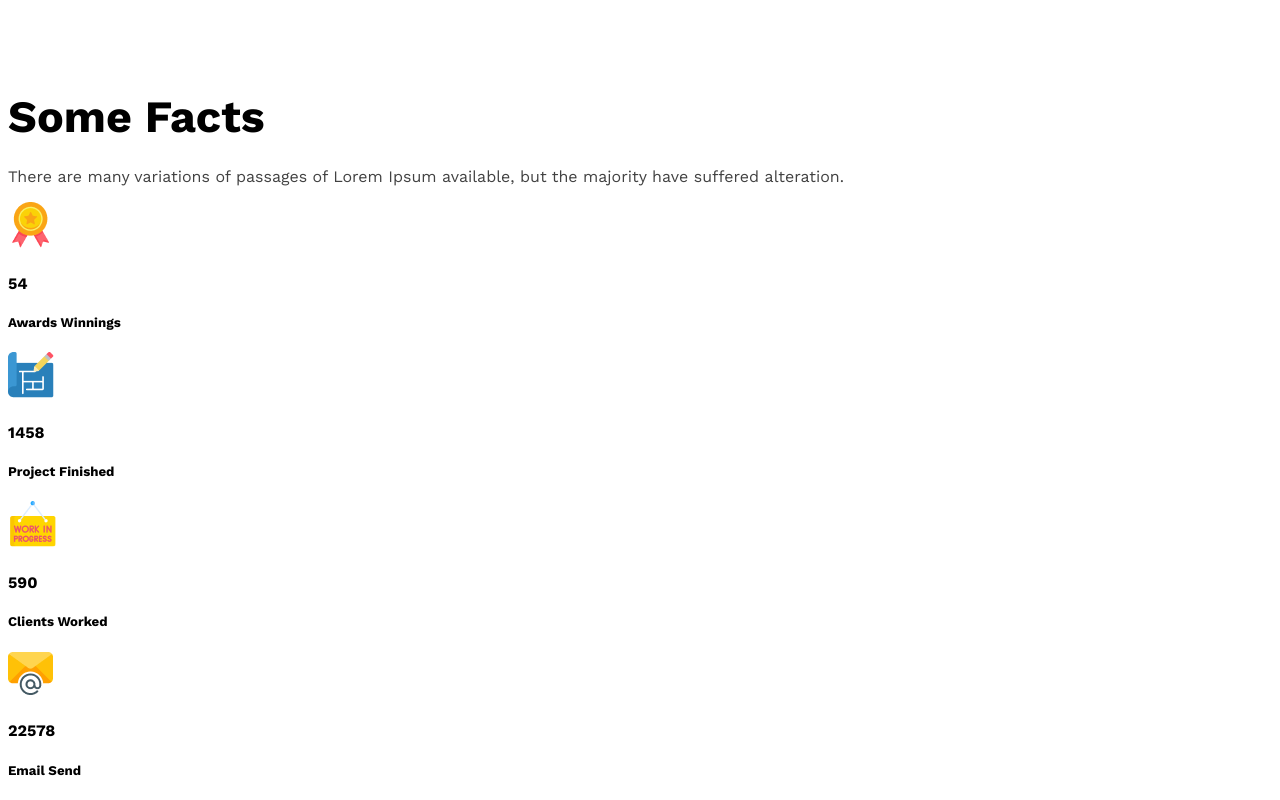
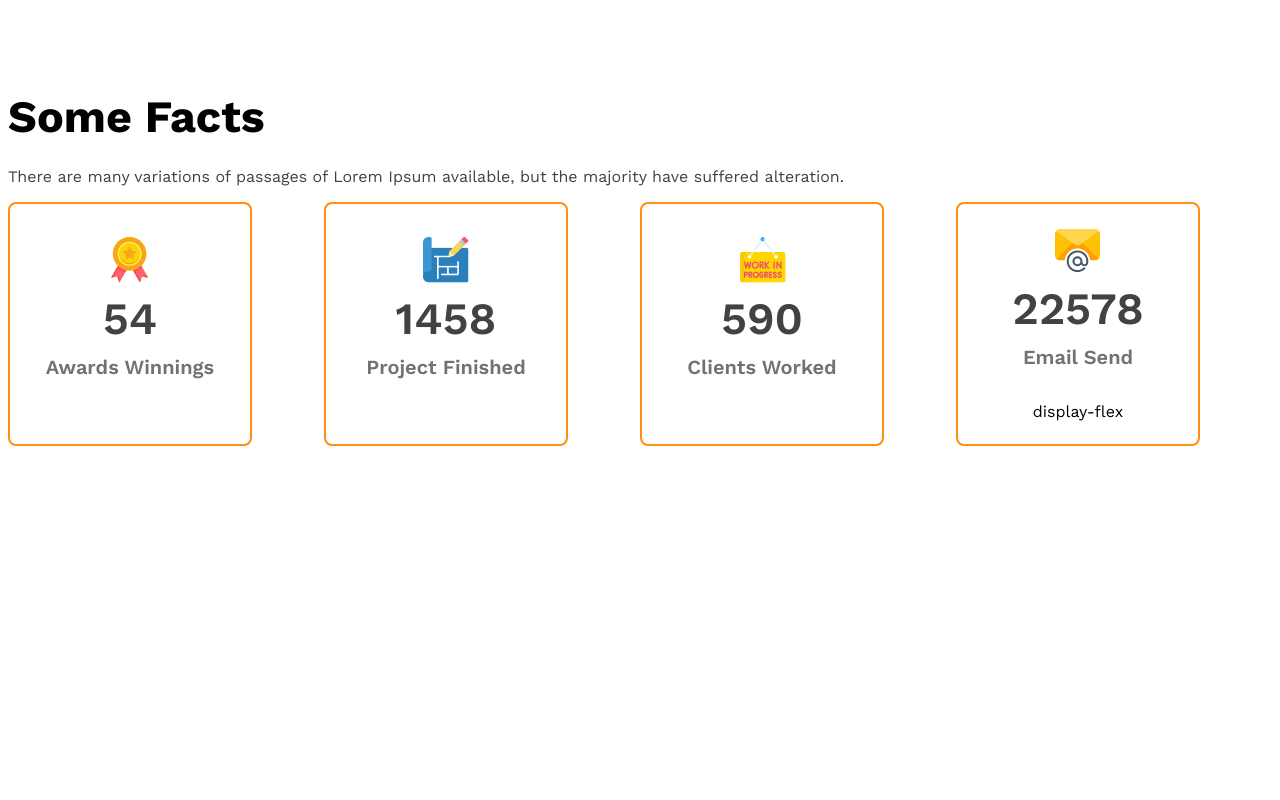
Before and after one commit to iqbalhossensayem/g3-architects-website, a plain HTML site: page index.html in a window 1280 px wide. Shown: the part 2109-2909 px from the top of the page. After the commit the page ends 2563 px from the top, so only its background shows below. Drawn offline with nearby package versions, Linux system fonts and the light colour scheme.

Commit message:
worked on facts section

```diff
--- a/index.html
+++ b/index.html
@@ -45,8 +45,9 @@
             </div>
             <div class="our-features">
                 <h3 class="section-title"><span id="feature-1" class="dark-3">Quick list</span> <span id="feature-2"
-                        class="dark-1">of Our</span> <span id="fearure-3" class="text-primary-color" >Features</span> </h3>
-                <p class="section-descripton dark-3">There are many variations of passages of Lorem Ipsum available, but
+                        class="dark-1">of Our</span> <span id="fearure-3" class="text-primary-color">Features</span>
+                </h3>
+                <p class="feature-descripton dark-3">There are many variations of passages of Lorem Ipsum available, but
                     the
                     majority have suffered alteration in some form, by injected humour, or randomised words which don't
                     look even</p>
@@ -61,30 +62,39 @@
 
         <!-- some facts section -->
 
-          <section class="some-facts" >
+        <section class="some-facts">
             <h3 class="section-title">Some Facts</h3>
-            <p class="section-description dark-2">There are many variations of passages of Lorem Ipsum available, but the majority have suffered alteration.</p>
+            <p class="fact-description dark-2">There are many variations of passages of Lorem Ipsum available, but
+                the majority have suffered alteration.</p>
 
             <div class="facts-container">
-                <div class="facts">
+                <div class="facts-card display-flex">
+                    <div>
                         <img src="images/icons/ribon.png" alt="ribbon icon" class="fact-icon">
-                    <h4 class="facts-number">54</h4>
-                    <h5 class="fact-name">Awards Winnings</h5>
+                        <h4 class="facts-number dark-2">54</h4>
+                        <h5 class="fact-name dark-3">Awards Winnings</h5>
                     </div>
-                <div class="facts">
-                    <img src="images/icons/projects.png" alt="projects icon" class="fact-icon">
-                    <h4 class="facts-number">1458</h4>
-                    <h5 class="fact-name">Project Finished</h5>
                 </div>
-                <div class="facts">
+                <div class="facts-card display-flex">
+                    <div>
+                        <img src="images/icons/projects.png" alt="projects icon" -cadrclass="fact-icon">
+                        <h4 class="facts-number dark-2">1458</h4>
+                        <h5 class="fact-name dark-3">Project Finished</h5>
+                    </div>
+                </div>
+                <div class="facts-card display-flex">
+                    <div>
                         <img src="images/icons/customers.png" alt="icon for Clients" class="fact-icon">
-                    <h4 class="facts-number">590</h4>
-                    <h5 class="fact-name">Clients Worked</h5>
+                        <h4 class="facts-number dark-2">590</h4>
+                        <h5 class="fact-name dark-3">Clients Worked</h5>
                     </div>
-                <div class="facts">
+                </div>
+                <div class="facts-card display-flex">
+                    <div>
                         <img src="images/icons/email.png" alt="email icon" class="fact-icon">
-                    <h4 class="facts-number">22578</h4>
-                    <h5 class="fact-name">Email Send</h5>
+                        <h4 class="facts-number dark-2">22578</h4>
+                        <h5 class="fact-name dark-3">Email Send</h5> display-flex
+                    </div>
                 </div>
             </div>
 
--- a/style/style.css
+++ b/style/style.css
@@ -134,10 +134,45 @@ margin-right: 30px;
 #feature-1{
   font-weight: 500;
 }
-.section-descripton{
+.feature-descripton{
   font-weight: 400;
   font-size: 1rem ;
 }
+
+/* facts related styles */
+.facts-card{
+  border: 2px solid #FF900E;
+  width: 240px;
+  height: 240px;
+  border-radius: 8px;
+  text-align: center;
+  justify-content: center;
+  align-items: center;
+}
+
+.facts-container{
+  display: grid;
+  grid-template-columns: repeat(4, 1fr);
+
+}
+
+.facts-number{
+  font-weight: 600 ;
+  font-size: 2.8rem;
+  margin-top: 5px;
+  margin-bottom: 10px;
+}
+
+.fact-name{
+  font-weight: 600;
+  font-size: 1.25rem;
+  margin-top: 10px;
+  margin-bottom: ;
+}
+.fact-desctiption{
+  max-width: 540px;
+}
+
 /* responsive meadia quary for small devices */
 
 @media screen and (max-width:576px) {
```
Lines whose indentation alone changed are shown as unchanged.
